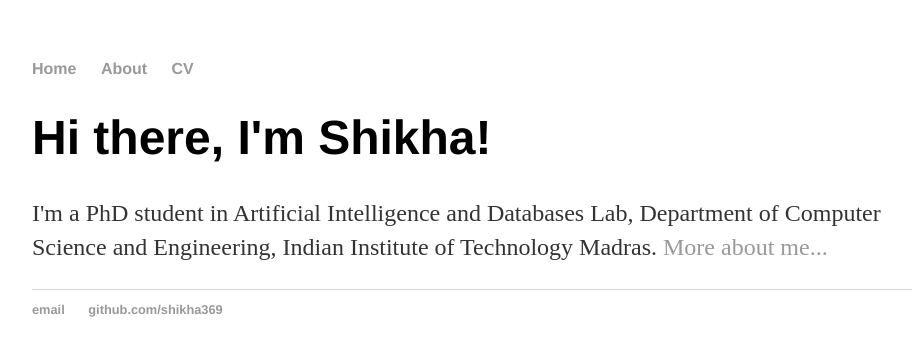
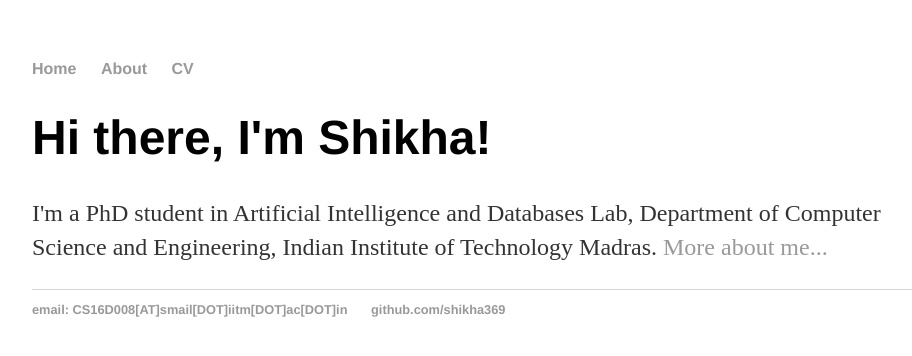
Before and after one commit to shikha369/shikha369.github.io, a Jekyll site: the page built from index.html, in a window 1280 px wide. Shown: the top 356 px of the page, without its empty margins (160-1072 px from the left). Built offline with Jekyll 4.4.1, drawn with Linux system fonts in a browser that asks for light colours.

Commit message:
Update default.html

```diff
--- a/_layouts/default.html
+++ b/_layouts/default.html
@@ -20,7 +20,7 @@
 			</div><!-- /.container -->
 			<footer>
 	    		<ul>
-	        		<li><a href="mailto:cs16d008@smail.iitm.ac.in">email</a></li>
+	        		<li><a href="mailto:cs16d008@smail.iitm.ac.in">email: CS16D008[AT]smail[DOT]iitm[DOT]ac[DOT]in</a></li>
 	        		<li><a href="https://github.com/shikha369">github.com/shikha369</a></li>
 				</ul>
 			</footer>
```
